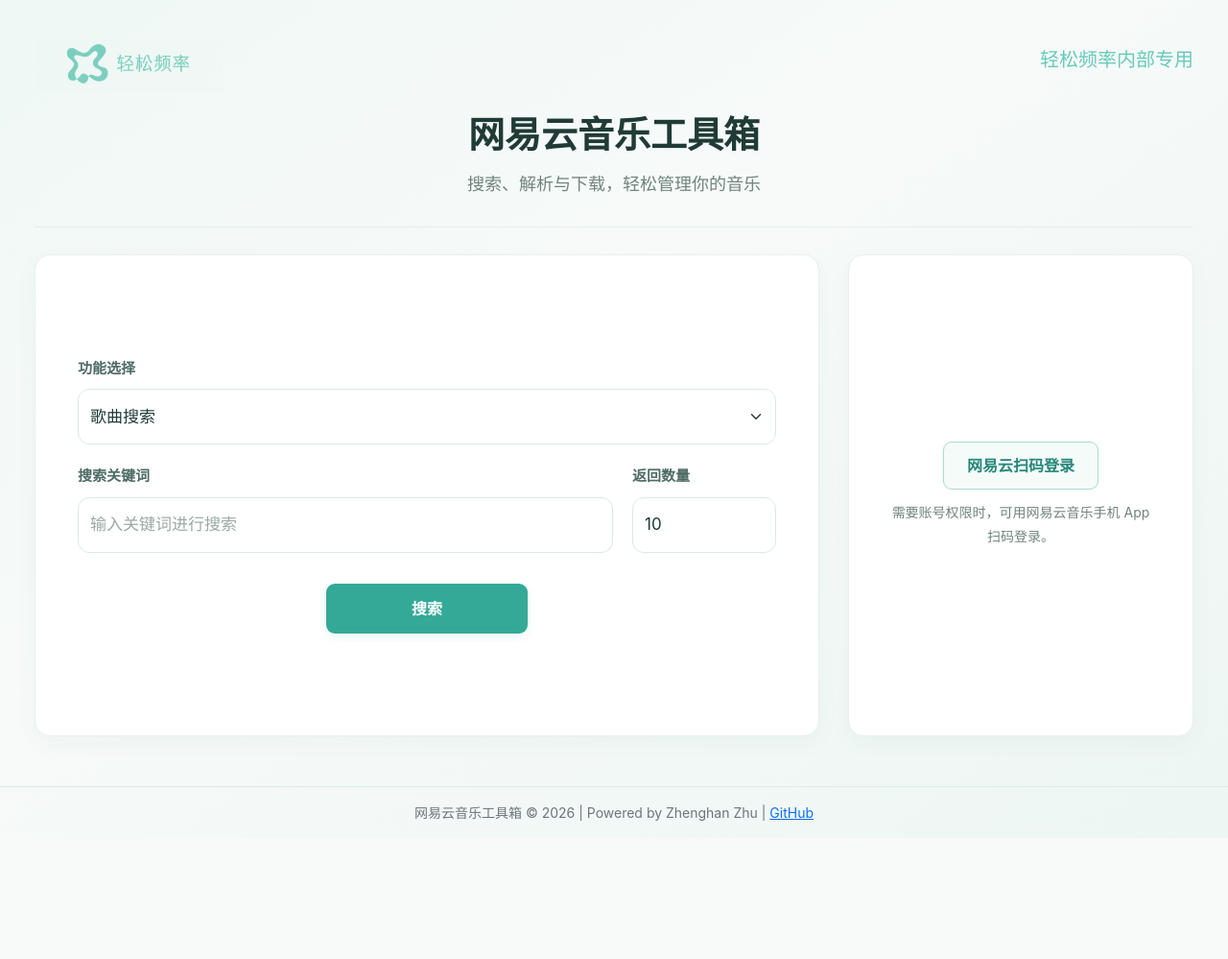
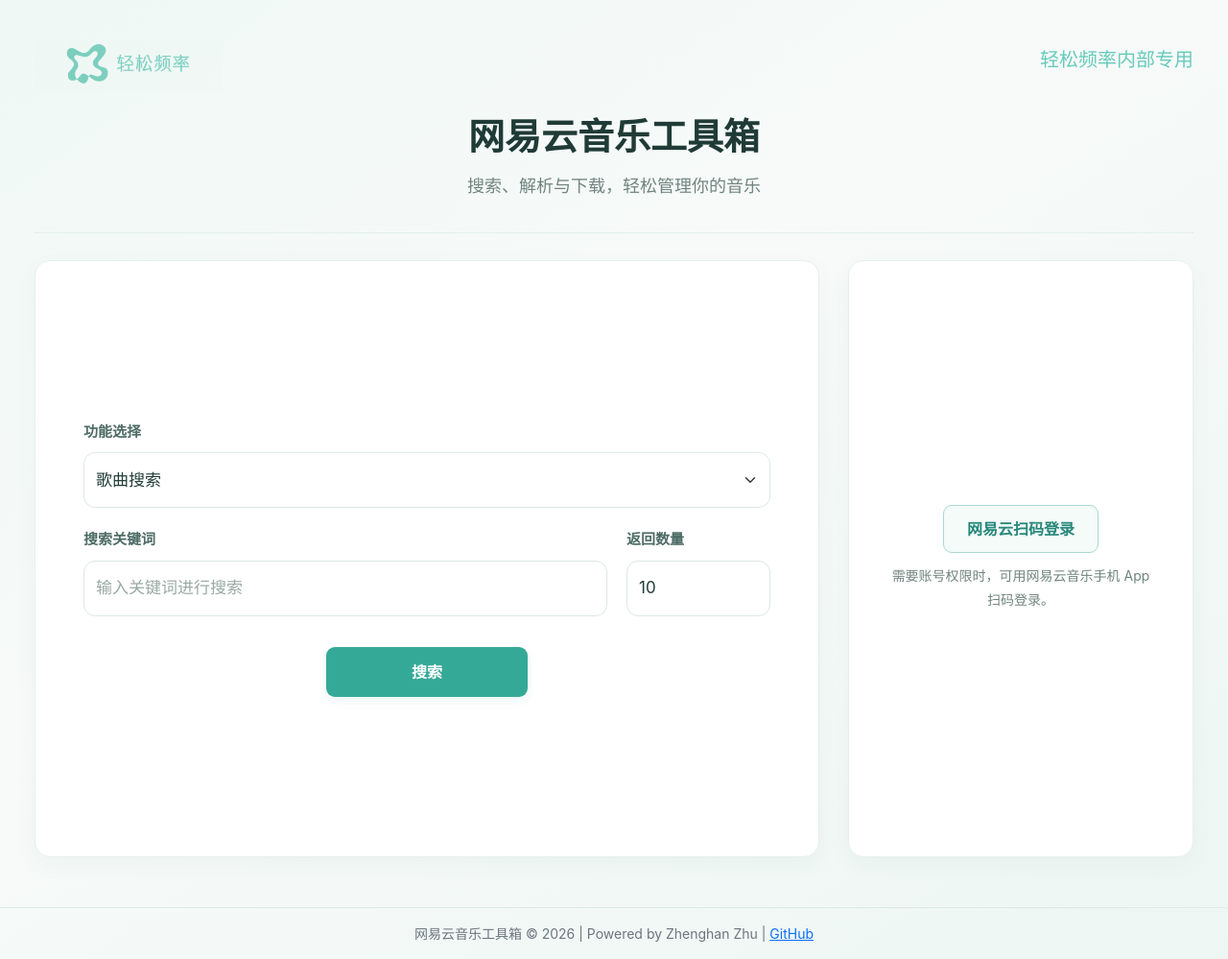
Before and after one commit to zhenghanzhu2/netease-music-toolbox, a Flask app: page / in a window 1280 px wide. Shown: the whole page at 96% size. Before the commit the page ends 855 px from the top, so only its background shows below. Run offline with Flask 3, Linux system fonts and the light colour scheme; some libraries are stand-ins or nearby versions.

Commit message:
Increase desktop panel height for a less compressed layout

```diff
--- a/templates/index.html
+++ b/templates/index.html
@@ -139,16 +139,16 @@
             margin:0 auto!important; padding:42px 36px 34px;
             grid-template-columns:minmax(0,1fr) 360px; gap:28px 30px;
         }
-        .brand-lockup { gap:22px; padding-bottom:30px; }
+        .brand-lockup { gap:24px; padding-bottom:34px; }
         .brand-logo-frame { width:196px; }
         .brand-copy { gap:13px; }
         .brand-copy h1 { font-size:38px; }
         .brand-subtitle { font-size:18px; }
         body > .container > .card.mt-3 > .card-body {
-            min-height:500px; padding:40px 30px;
+            min-height:620px; padding:48px 34px;
         }
         .card.shadow-sm > .card-body {
-            min-height:500px; padding:48px 44px;
+            min-height:620px; padding:58px 50px;
             display:flex; align-items:center; justify-content:center;
         }
         #main-form { width:100%; max-width:820px; }
```
